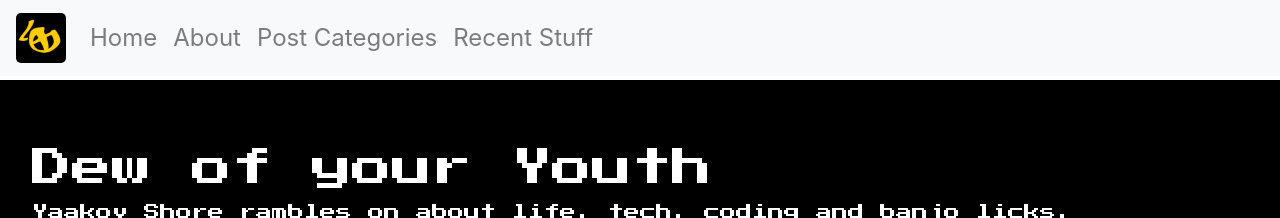
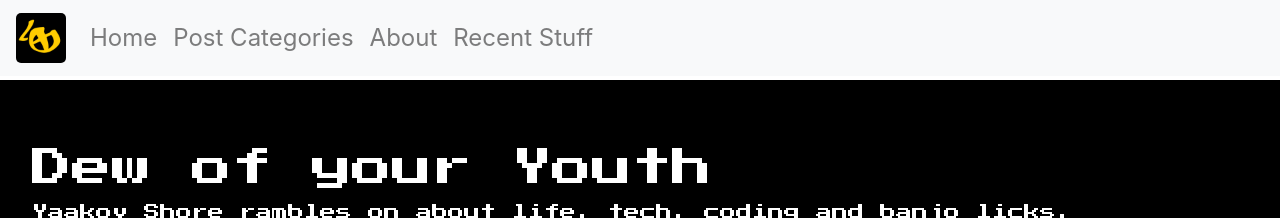
Before and after one commit to DewofyourYouth/DewofyourYouth.github.io, a Jekyll site: the page built from index.html, in a window 1280 px wide. Shown: the top 218 px of the page. Built offline with Jekyll 4.4.1, drawn with Linux system fonts in a browser that asks for light colours; nearby versions of some CDN libraries; some web fonts are replaced; the list of posts is cut into pages by our own code.

Commit message:
categories

```diff
--- a/_layouts/default.html
+++ b/_layouts/default.html
@@ -60,10 +60,10 @@
             >
           </li>
           <li class="nav-item">
-            <a class="nav-link" href="/about.html">About</a>
+            <a class="nav-link" href="/categories/">Post Categories</a>
           </li>
           <li class="nav-item">
-            <a class="nav-link" href="/categories/">Post Categories</a>
+            <a class="nav-link" href="/about.html">About</a>
           </li>
           <li class="nav-item">
             <a class="nav-link" href="/recent-stuff.html">Recent Stuff</a>
```
